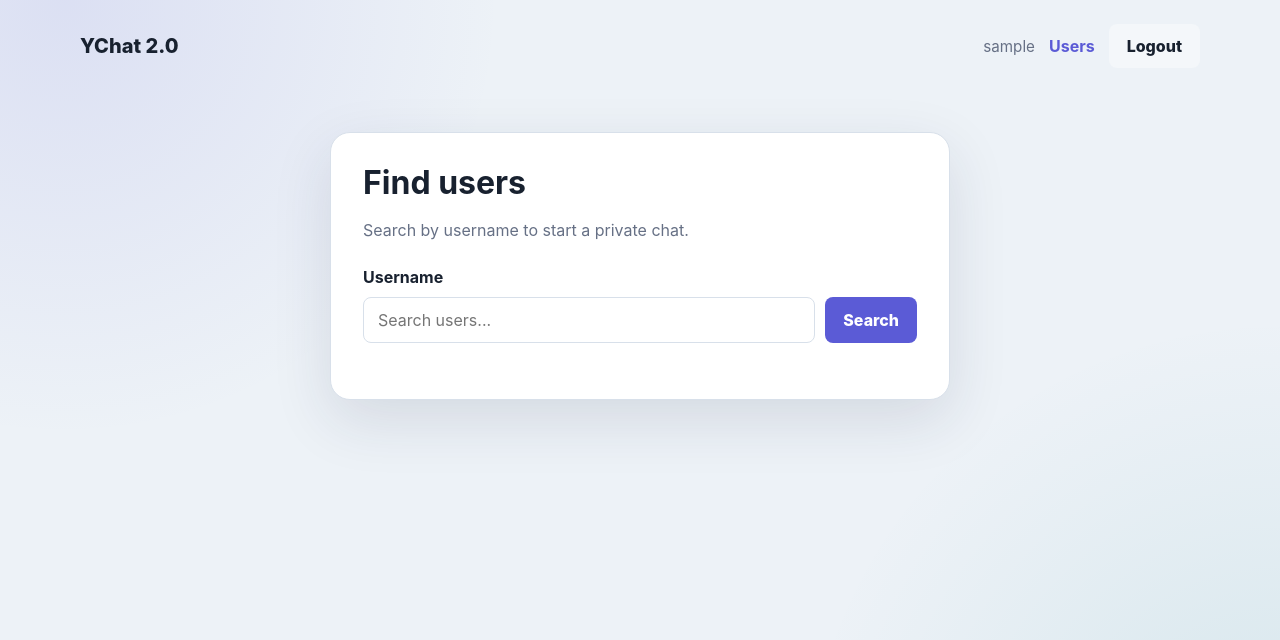
After one commit to arbeda07-creator/YChat, a Flask app: page /users in a window 1280 px wide. The commit adds this page. Shown: the top 640 px of the page. Run offline with Flask 3, Linux system fonts and the light colour scheme; the visitor is signed in with stand-in values (Sample User, id 1).

Commit message:
Add private direct messages

```diff
--- a/app/chat/routes.py
+++ b/app/chat/routes.py
@@ -1,9 +1,24 @@
 import json
 
-from flask import Blueprint, Response, jsonify, render_template, request, stream_with_context
+from flask import (
+    Blueprint,
+    Response,
+    abort,
+    jsonify,
+    render_template,
+    request,
+    stream_with_context,
+)
 from flask_login import current_user, login_required
 
-from app.chat.storage import get_messages, save_message, wait_for_messages_after
+from app.chat.storage import (
+    get_messages,
+    get_private_messages,
+    save_message,
+    save_private_message,
+    wait_for_messages_after,
+)
+from app.models import User
 
 
 chat_bp = Blueprint("chat", __name__)
@@ -15,12 +30,95 @@ def index():
     return render_template("chat/index.html")
 
 
+@chat_bp.get("/users")
+@login_required
+def user_search():
+    query = request.args.get("q", "").strip()
+    users = []
+
+    if query:
+        users = (
+            User.query.filter(User.id != current_user.id)
+            .filter(User.username.ilike(f"%{query}%"))
+            .order_by(User.username.asc())
+            .limit(20)
+            .all()
+        )
+
+    return render_template("chat/users.html", query=query, users=users)
+
+
+@chat_bp.get("/dm/<username>")
+@login_required
+def private_chat(username):
+    other_user = User.query.filter_by(username=username).first_or_404()
+    if other_user.id == current_user.id:
+        return abort(404)
+
+    return render_template("chat/private.html", other_user=other_user)
+
+
 @chat_bp.get("/api/messages")
 @login_required
 def messages_api():
     response = jsonify({"messages": get_messages()})
     response.headers["Cache-Control"] = "no-store"
     return response
+
+
+@chat_bp.get("/api/dm/<username>/messages")
+@login_required
+def private_messages_api(username):
+    other_user = User.query.filter_by(username=username).first_or_404()
+    if other_user.id == current_user.id:
+        return abort(404)
+
+    messages = get_private_messages(current_user.username, other_user.username)
+    response = jsonify(
+        {
+            "messages": [
+                {
+                    "id": message["id"],
+                    "username": message["sender"],
+                    "receiver": message["receiver"],
+                    "time": message["time"],
+                    "message": message["message"],
+                }
+                for message in messages
+            ]
+        }
+    )
+    response.headers["Cache-Control"] = "no-store"
+    return response
+
+
+@chat_bp.post("/api/dm/<username>/send")
+@login_required
+def send_private_api(username):
+    other_user = User.query.filter_by(username=username).first_or_404()
+    if other_user.id == current_user.id:
+        return abort(404)
+
+    payload = request.get_json(silent=True) or request.form
+    body = str(payload.get("message", "")).strip()
+
+    if not body:
+        return jsonify({"error": "Message cannot be empty."}), 400
+    if len(body) > 2000:
+        return jsonify({"error": "Message is too long."}), 400
+
+    message = save_private_message(current_user.username, other_user.username, body)
+    return jsonify(
+        {
+            "message": {
+                "id": message["id"],
+                "username": message["sender"],
+                "receiver": message["receiver"],
+                "time": message["time"],
+                "message": message["message"],
+            }
+        }
+    ), 201
 
 
 @chat_bp.get("/api/messages/stream")
--- a/app/config.py
+++ b/app/config.py
@@ -21,6 +21,10 @@ def normalize_database_url(database_url):
 class Config:
     SECRET_KEY = os.environ.get("SECRET_KEY")
     MESSAGES_FILE = os.environ.get("MESSAGES_FILE", str(BASE_DIR / "messages.json"))
+    PRIVATE_MESSAGES_FILE = os.environ.get(
+        "PRIVATE_MESSAGES_FILE",
+        str(BASE_DIR / "instance" / "private_messages.json"),
+    )
     SQLALCHEMY_TRACK_MODIFICATIONS = False
     SESSION_COOKIE_HTTPONLY = True
     SESSION_COOKIE_SAMESITE = "Lax"
--- a/app/static/css/main.css
+++ b/app/static/css/main.css
@@ -137,6 +137,10 @@ a:hover {
   padding: 32px;
 }
 
+.users-panel {
+  max-width: 620px;
+}
+
 h1 {
   font-size: 2rem;
   line-height: 1.15;
@@ -157,6 +161,32 @@ p {
   display: grid;
   gap: 10px;
   margin: 24px 0;
+}
+
+.search-row {
+  display: grid;
+  gap: 10px;
+  grid-template-columns: minmax(0, 1fr) auto;
+}
+
+.user-results {
+  display: grid;
+  gap: 10px;
+}
+
+.user-result {
+  align-items: center;
+  background: var(--surface-strong);
+  border: 1px solid var(--border);
+  border-radius: 8px;
+  color: var(--text);
+  display: flex;
+  justify-content: space-between;
+  padding: 14px;
+}
+
+.user-result small {
+  color: var(--muted);
 }
 
 label {
--- a/app/templates/base.html
+++ b/app/templates/base.html
@@ -13,6 +13,7 @@
         <nav class="nav">
           {% if current_user.is_authenticated %}
             <span class="nav-user">{{ current_user.username }}</span>
+            <a href="{{ url_for('chat.user_search') }}">Users</a>
             <form action="{{ url_for('auth.logout') }}" method="post">
               <button class="button button-ghost" type="submit">Logout</button>
             </form>
--- /dev/null
+++ b/app/templates/chat/users.html
@@ -0,0 +1,33 @@
+{% extends "base.html" %}
+
+{% block title %}Find Users - YChat 2.0{% endblock %}
+
+{% block content %}
+  <section class="auth-panel users-panel">
+    <h1>Find users</h1>
+    <p>Search by username to start a private chat.</p>
+
+    <form class="form search-form" method="get">
+      <label for="q">Username</label>
+      <div class="search-row">
+        <input id="q" name="q" value="{{ query }}" placeholder="Search users..." autocomplete="off">
+        <button class="button button-primary" type="submit">Search</button>
+      </div>
+    </form>
+
+    {% if query %}
+      <div class="user-results">
+        {% if users %}
+          {% for user in users %}
+            <a class="user-result" href="{{ url_for('chat.private_chat', username=user.username) }}">
+              <span>{{ user.username }}</span>
+              <small>Open private chat</small>
+            </a>
+          {% endfor %}
+        {% else %}
+          <p class="muted">No users found.</p>
+        {% endif %}
+      </div>
+    {% endif %}
+  </section>
+{% endblock %}
```
Also changed, not shown: app/chat/storage.py (+52 -0 lines), app/templates/chat/private.html (renamed from app/templates/chat/index.html, +9 -10 lines).
